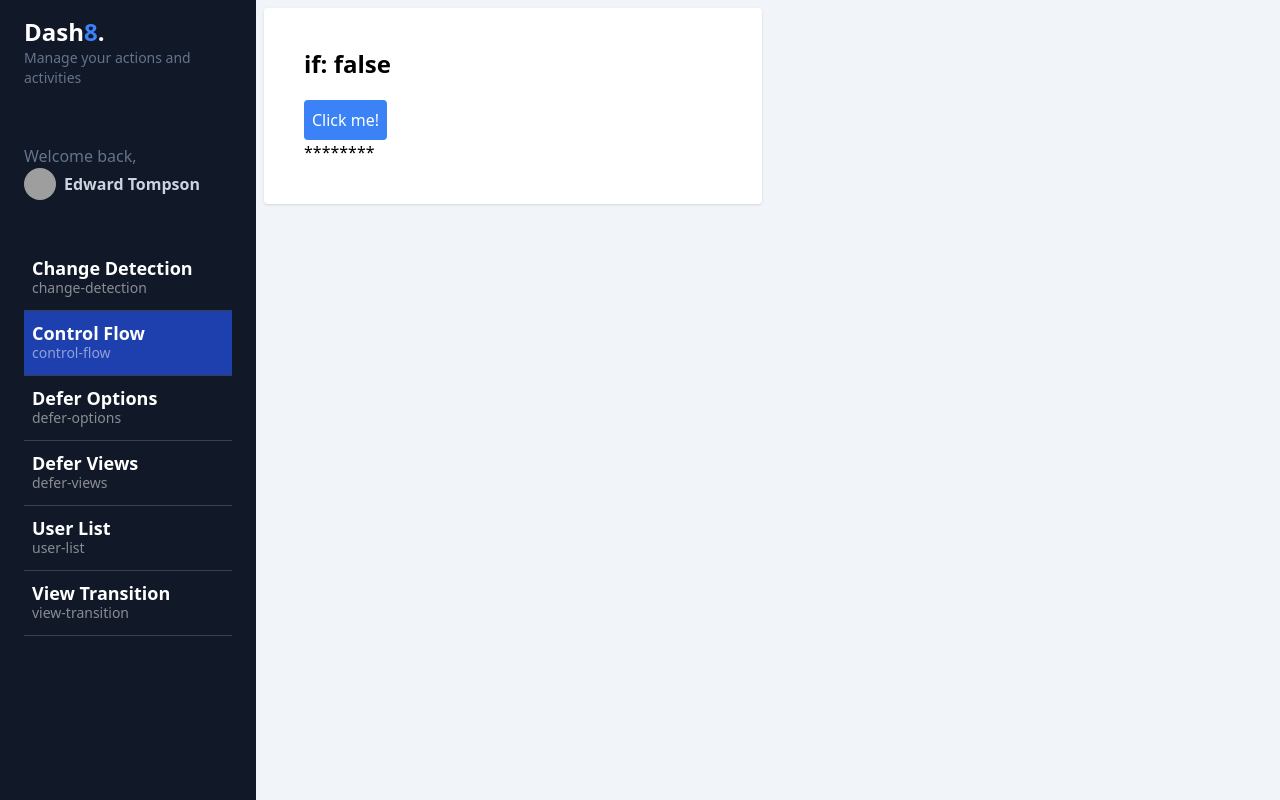
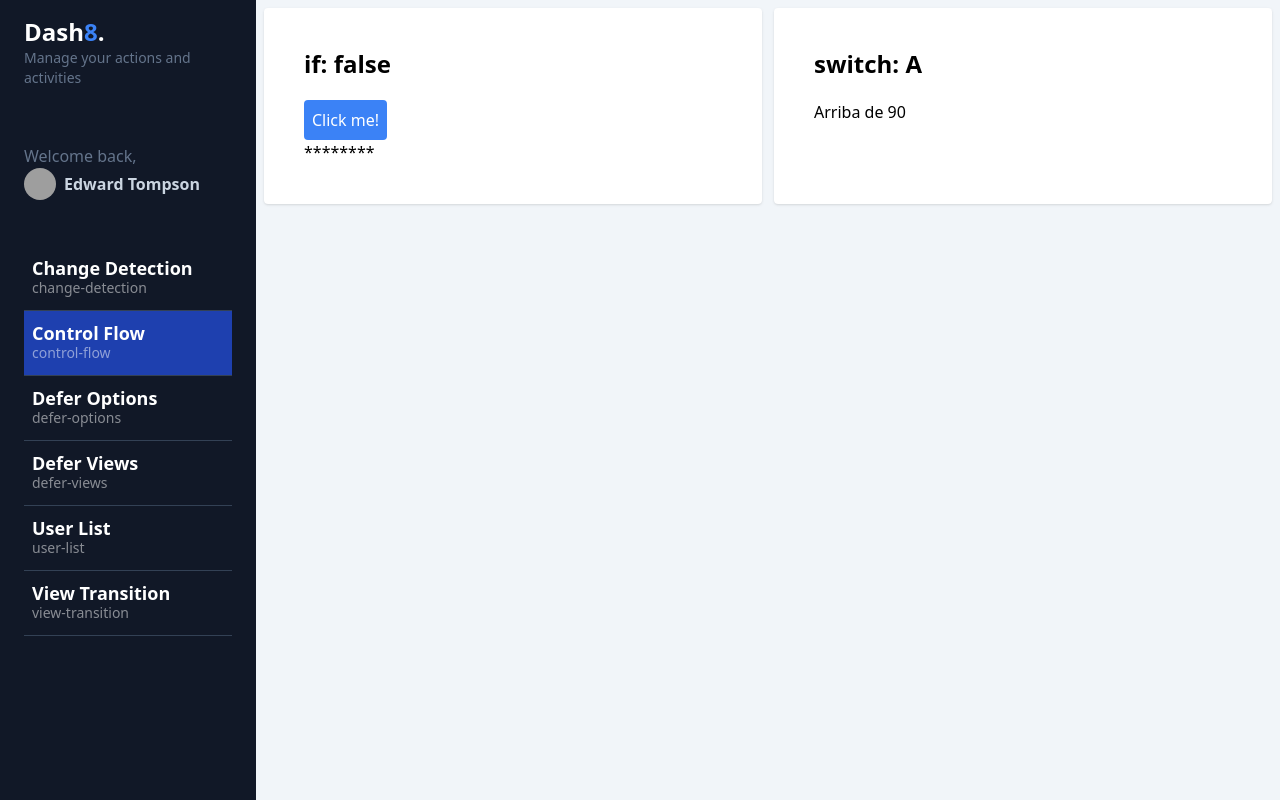
Before and after one commit to JessCP25/my-dashboard, an Angular app: page /dashboard/control-flow in a window 1280 px wide. Built offline with nearby package versions, Linux system fonts and the light colour scheme; grey boxes are pictures that could not be loaded.

Commit message:
control flow @switch

```diff
--- a/src/app/dashboard/pages/control-flow/control-flow.component.html
+++ b/src/app/dashboard/pages/control-flow/control-flow.component.html
@@ -1,15 +1,29 @@
 <section class="grid grid-cols-1 md:grid-cols-2 gap-3">
   <div class="bg-white rounded shadow p-10">
-    <h2 class="text-2xl font-bold mb-5"> if: {{showContent()}} </h2>
+    <h2 class="text-2xl font-bold mb-5">if: {{ showContent() }}</h2>
 
-    <button class="p-2 bg-blue-500 rounded text-white" (click)="toggleContent()">
+    <button
+      class="p-2 bg-blue-500 rounded text-white"
+      (click)="toggleContent()"
+    >
       Click me!
     </button>
 
     @if (showContent()) {
-      <p>Hola Mundo</p>
+    <p>Hola Mundo</p>
     } @else {
-      <p>********</p>
+    <p>********</p>
     }
   </div>
+  <div class="bg-white rounded shadow p-10">
+    <h2 class="text-2xl font-bold mb-5">switch: {{ grades() }}</h2>
+
+    @switch (grades()) { @case ('A') {
+    <p>Arriba de 90</p>
+    } @case ('B') {
+    <p>Arriba de 80</p>
+    } @default {
+    <p>Desaprobado</p>
+    } }
+  </div>
 </section>
--- a/src/app/dashboard/pages/control-flow/control-flow.component.ts
+++ b/src/app/dashboard/pages/control-flow/control-flow.component.ts
@@ -1,5 +1,7 @@
 import { CommonModule } from '@angular/common';
 import { Component, signal } from '@angular/core';
+
+type Grade = 'A' | 'B' | 'F';
 
 @Component({
   selector: 'app-control-flow',
@@ -16,6 +18,7 @@ import { Component, signal } from '@angular/core';
 })
 export default class ControlFlowComponent {
   public showContent = signal(false);
+  public grades = signal<Grade>('A');
 
   public toggleContent() {
     this.showContent.update(value => !value);
```
